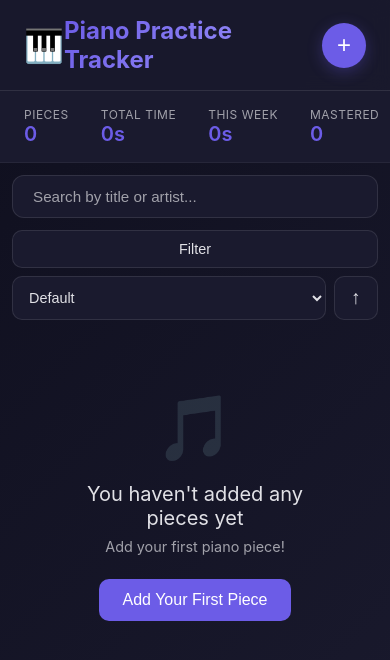
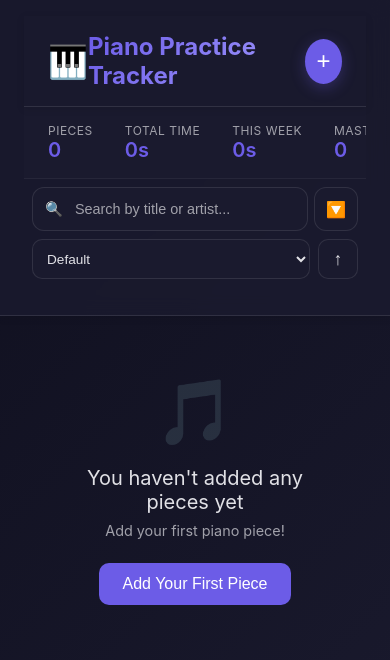
Before and after one commit to JIC-TRIC/piano-practice-tracker, a React (Vite) app: page / in a window 390 px wide. Shown: the top 660 px of the page. Built offline with nearby package versions, Linux system fonts and the light colour scheme.

Commit message:
styling changes

```diff
--- a/src/App.css
+++ b/src/App.css
@@ -1,3 +1,21 @@
+/* App Header with Auto-Hide */
+.app-header {
+  position: sticky;
+  top: 0;
+  z-index: 100;
+  background: var(--background);
+  transition: transform 0.3s ease;
+  box-shadow: 0 2px 8px rgba(0, 0, 0, 0.1);
+}
+
+.app-header.hidden {
+  transform: translateY(-100%);
+}
+
+.app-header.visible {
+  transform: translateY(0);
+}
+
 /* Mobile-First Base Styles */
 .container {
   max-width: 1200px;
@@ -8,8 +26,9 @@
 .pieces-grid {
   display: grid;
   grid-template-columns: 1fr;
-  gap: 1rem;
+  gap: 0.75rem;
   animation: fadeIn 0.5s;
+  padding-bottom: 80px; /* Space for scroll-to-top button */
 }
 
 @keyframes fadeIn {
@@ -23,10 +42,67 @@
   }
 }
 
+/* Scroll to Top Button */
+.scroll-to-top {
+  position: fixed;
+  bottom: 24px;
+  right: 24px;
+  width: 56px;
+  height: 56px;
+  background: var(--primary);
+  color: white;
+  border: none;
+  border-radius: 50%;
+  font-size: 1.5rem;
+  cursor: pointer;
+  box-shadow: 0 4px 12px rgba(108, 92, 231, 0.4);
+  transition: all 0.3s ease;
+  opacity: 0;
+  visibility: hidden;
+  transform: scale(0.8);
+  z-index: 999;
+}
+
+.scroll-to-top.visible {
+  opacity: 1;
+  visibility: visible;
+  transform: scale(1);
+}
+
+.scroll-to-top:hover {
+  background: var(--primary-dark);
+  transform: scale(1.1);
+  box-shadow: 0 6px 20px rgba(108, 92, 231, 0.5);
+}
+
+.scroll-to-top:active {
+  transform: scale(0.95);
+}
+
+/* Mobile Optimization - 5-6 Cards auf dem Bildschirm */
+@media (max-width: 480px) {
+  .pieces-grid {
+    gap: 0.5rem;
+    grid-template-columns: 1fr;
+  }
+
+  .container {
+    padding: 0.5rem;
+  }
+
+  .scroll-to-top {
+    bottom: 16px;
+    right: 16px;
+    width: 48px;
+    height: 48px;
+    font-size: 1.25rem;
+  }
+}
+
 /* Small Mobile (360px+) */
 @media (min-width: 360px) {
   .pieces-grid {
-    grid-template-columns: repeat(auto-fill, minmax(280px, 1fr));
+    grid-template-columns: 1fr;
   }
 }
 
@@ -37,8 +113,8 @@
   }
 
   .pieces-grid {
-    grid-template-columns: repeat(auto-fill, minmax(300px, 1fr));
-    gap: 1.25rem;
+    grid-template-columns: repeat(auto-fill, minmax(280px, 1fr));
+    gap: 1rem;
   }
 }
 
@@ -49,8 +125,17 @@
   }
 
   .pieces-grid {
-    grid-template-columns: repeat(auto-fill, minmax(320px, 1fr));
-    gap: 1.5rem;
+    grid-template-columns: repeat(auto-fill, minmax(300px, 1fr));
+    gap: 1.25rem;
+  }
+
+  .app-header {
+    position: relative;
+    transform: none !important;
+  }
+
+  .app-header.hidden {
+    transform: none !important;
   }
 }
 
@@ -61,15 +146,15 @@
   }
 
   .pieces-grid {
-    grid-template-columns: repeat(auto-fill, minmax(340px, 1fr));
-    gap: 1.75rem;
+    grid-template-columns: repeat(auto-fill, minmax(320px, 1fr));
+    gap: 1.5rem;
   }
 }
 
 /* Large Desktop (1440px+) */
 @media (min-width: 1440px) {
   .pieces-grid {
-    grid-template-columns: repeat(auto-fill, minmax(360px, 1fr));
-    gap: 2rem;
+    grid-template-columns: repeat(auto-fill, minmax(340px, 1fr));
+    gap: 1.75rem;
   }
 }
--- a/src/App.jsx
+++ b/src/App.jsx
@@ -1,4 +1,4 @@
-import { useState, useMemo } from "react";
+import { useState, useMemo, useEffect } from "react";
 import "./App.css";
 import { useLocalStorage } from "./hooks/useLocalStorage";
 import Header from "./components/Header/Header";
@@ -27,6 +27,35 @@ function App() {
   const [youtubeUrl, setYoutubeUrl] = useState("");
   const [practicingPieceId, setPracticingPieceId] = useState(null);
   const [toast, setToast] = useState({ message: "", isVisible: false });
+  const [showScrollTop, setShowScrollTop] = useState(false);
+  const [headerVisible, setHeaderVisible] = useState(true);
+  const [lastScrollY, setLastScrollY] = useState(0);
+
+  // Scroll Handler für Auto-Hide Header
+  useEffect(() => {
+    const handleScroll = () => {
+      const currentScrollY = window.scrollY;
+
+      // Show/Hide Header basierend auf Scroll-Richtung
+      if (currentScrollY < lastScrollY || currentScrollY < 50) {
+        setHeaderVisible(true);
+      } else if (currentScrollY > lastScrollY && currentScrollY > 100) {
+        setHeaderVisible(false);
+      }
+
+      // Show Scroll-to-Top Button
+      setShowScrollTop(currentScrollY > 300);
+
+      setLastScrollY(currentScrollY);
+    };
+
+    window.addEventListener("scroll", handleScroll, { passive: true });
+    return () => window.removeEventListener("scroll", handleScroll);
+  }, [lastScrollY]);
+
+  const scrollToTop = () => {
+    window.scrollTo({ top: 0, behavior: "smooth" });
+  };
 
   const showToast = (message) => {
     setToast({ message, isVisible: true });
@@ -87,7 +116,6 @@ function App() {
     if (sort.sortBy === "random") {
       result = result.sort(() => Math.random() - 0.5);
     } else if (sort.sortBy === "lastPracticed") {
-      // Sortiere nach letztem Übungszeitpunkt (neueste zuerst)
       result = result.sort((a, b) => {
         const dateA = a.lastPracticed ? new Date(a.lastPracticed) : new Date(0);
         const dateB = b.lastPracticed ? new Date(b.lastPracticed) : new Date(0);
@@ -131,7 +159,7 @@ function App() {
         id: Date.now().toString(),
         ...pieceData,
         practiceTime: 0,
-        lastPracticed: null, // Initial null
+        lastPracticed: null,
         createdAt: new Date().toISOString(),
       };
       setPieces([...pieces, newPiece]);
@@ -173,7 +201,7 @@ function App() {
             ? {
                 ...p,
                 practiceTime: (p.practiceTime || 0) + seconds,
-                lastPracticed: timestamp, // Speichere Zeitpunkt
+                lastPracticed: timestamp,
               }
             : p
         )
@@ -190,16 +218,19 @@ function App() {
 
   return (
     <div className="App">
+      <div className={`app-header ${headerVisible ? "visible" : "hidden"}`}>
         <Header onAddClick={() => setIsAddModalOpen(true)} />
         <StatsBar pieces={pieces} />
-
         <div className="container">
           <FilterTabs
             onSearchChange={setSearchQuery}
             onFilterChange={setFilters}
             onSortChange={setSort}
           />
+        </div>
+      </div>
 
+      <div className="container">
         {processedPieces.length === 0 ? (
           <EmptyState onAddClick={() => setIsAddModalOpen(true)} />
         ) : (
@@ -216,6 +247,15 @@ function App() {
           </div>
         )}
       </div>
+
+      {/* Scroll to Top Button */}
+      <button
+        className={`scroll-to-top ${showScrollTop ? "visible" : ""}`}
+        onClick={scrollToTop}
+        title="Scroll to top"
+      >
+        ↑
+      </button>
 
       <AddEditModal
         isOpen={isAddModalOpen}
--- a/src/components/FilterTabs/FilterTabs.css
+++ b/src/components/FilterTabs/FilterTabs.css
@@ -5,8 +5,10 @@
   margin-bottom: 20px;
 }
 
-/* Search Bar */
-.search-bar {
+/* Search Bar mit Filter Button in einer Zeile */
+.search-filter-bar {
+  display: flex;
+  gap: 8px;
   width: 100%;
 }
 
@@ -19,6 +21,7 @@
   border-radius: 12px;
   padding: 0 12px;
   transition: all 0.3s ease;
+  flex: 1;
 }
 
 .search-input-wrapper:focus-within {
@@ -27,7 +30,7 @@
 }
 
 .search-icon {
-  font-size: 1.1rem;
+  font-size: 1rem;
   margin-right: 8px;
   color: var(--text-secondary);
 }
@@ -59,6 +62,7 @@
   justify-content: center;
   font-size: 0.9rem;
   transition: all 0.2s ease;
+  flex-shrink: 0;
 }
 
 .clear-search:hover {
@@ -66,50 +70,44 @@
   color: white;
 }
 
-/* Controls Bar */
-.controls-bar {
-  display: flex;
-  gap: 8px;
-  align-items: center;
-}
-
-.control-btn {
+/* Kompakter Filter Button mit Icon */
+.filter-btn {
   display: flex;
   align-items: center;
-  gap: 6px;
-  padding: 10px 16px;
+  justify-content: center;
+  width: 48px;
+  height: 48px;
   background: var(--surface);
   border: 1px solid rgba(255, 255, 255, 0.1);
-  border-radius: 10px;
+  border-radius: 12px;
   color: var(--text);
-  font-size: 0.9rem;
-  font-weight: 500;
   cursor: pointer;
   transition: all 0.3s ease;
   position: relative;
+  flex-shrink: 0;
 }
 
-.control-btn:hover {
+.filter-btn:hover {
   background: var(--surface-light);
   border-color: rgba(255, 255, 255, 0.2);
 }
 
-.control-btn.active {
+.filter-btn.active {
   background: var(--primary);
   border-color: var(--primary);
   color: white;
 }
 
-.control-btn.has-filters:not(.active) {
+.filter-btn.has-filters:not(.active) {
   border-color: var(--primary);
 }
 
-.control-icon {
-  font-size: 0.9rem;
+.filter-icon {
+  font-size: 1rem;
   transition: transform 0.3s ease;
 }
 
-.control-btn.active .control-icon {
+.filter-btn.active .filter-icon {
   transform: rotate(180deg);
 }
 
@@ -124,18 +122,23 @@
   border: 2px solid var(--surface);
 }
 
-.control-btn.active .active-dot {
+.filter-btn.active .active-dot {
   background: white;
   border-color: var(--primary);
+}
+
+/* Controls Bar */
+.controls-bar {
+  display: flex;
+  gap: 8px;
+  align-items: center;
 }
 
 /* Sort Controls */
 .sort-controls {
   display: flex;
   gap: 8px;
-  margin-left: auto;
   flex: 1;
-  max-width: 280px;
 }
 
 .sort-select {
@@ -174,6 +177,7 @@
   align-items: center;
   justify-content: center;
   transition: all 0.3s ease;
+  flex-shrink: 0;
 }
 
 .reverse-btn:hover {
@@ -274,21 +278,34 @@
 }
 
 /* Mobile Optimization */
-@media (max-width: 640px) {
-  .controls-bar {
-    flex-direction: column;
+@media (max-width: 480px) {
+  .filter-sort-container {
     gap: 8px;
+    margin-bottom: 12px;
   }
 
-  .sort-controls {
-    width: 100%;
-    max-width: none;
-    margin-left: 0;
+  .search-filter-bar {
+    gap: 6px;
   }
 
-  .control-btn {
-    width: 100%;
-    justify-content: center;
+  .filter-btn {
+    width: 44px;
+    height: 44px;
+  }
+
+  .search-input {
+    font-size: 0.9rem;
+    padding: 10px 6px;
+  }
+
+  .search-icon {
+    font-size: 0.9rem;
+    margin-right: 6px;
+  }
+
+  .filter-panel {
+    padding: 12px;
+    gap: 16px;
   }
 
   .filter-chips {
@@ -298,6 +315,17 @@
   .filter-chip {
     font-size: 0.8rem;
     padding: 7px 12px;
+  }
+
+  .sort-select {
+    font-size: 0.85rem;
+    padding: 9px 10px;
+  }
+
+  .reverse-btn {
+    width: 40px;
+    height: 40px;
+    font-size: 1.1rem;
   }
 }
 
@@ -311,4 +339,9 @@
   .filter-panel {
     padding: 20px;
   }
+
+  .filter-btn {
+    width: 52px;
+    height: 52px;
+  }
 }
--- a/src/components/FilterTabs/FilterTabs.jsx
+++ b/src/components/FilterTabs/FilterTabs.jsx
@@ -20,9 +20,9 @@ function FilterTabs({ onFilterChange, onSortChange, onSearchChange }) {
   ];
 
   const progressOptions = [
-    { value: "all", label: "Alle Progress Levels" },
+    { value: "all", label: "All Progress Levels" },
     { value: "not_started", label: "Not Started" },
-    { value: "hands_separate", label: "Separate Hands" },
+    { value: "hands_separate", label: "Hands Separately" },
     { value: "hands_together", label: "Hands Together" },
     { value: "perfected", label: "Perfected" },
     { value: "memorized", label: "Memorized" },
@@ -30,7 +30,7 @@ function FilterTabs({ onFilterChange, onSortChange, onSearchChange }) {
 
   const sortOptions = [
     { value: "default", label: "Default" },
-    { value: "random", label: "Randopm" },
+    { value: "random", label: "Random" },
     { value: "lastPracticed", label: "Last Practiced" },
     { value: "progress", label: "Progress" },
     { value: "difficulty", label: "Difficulty" },
@@ -70,9 +70,10 @@ function FilterTabs({ onFilterChange, onSortChange, onSearchChange }) {
 
   return (
     <div className="filter-sort-container">
-      {/* Suchfeld */}
-      <div className="search-bar">
+      {/* Search Bar mit Filter Button */}
+      <div className="search-filter-bar">
         <div className="search-input-wrapper">
+          <span className="search-icon">🔍</span>
           <input
             type="text"
             className="search-input"
@@ -92,20 +93,21 @@ function FilterTabs({ onFilterChange, onSortChange, onSearchChange }) {
             </button>
           )}
         </div>
-      </div>
 
-      {/* Filter & Sort Controls */}
-      <div className="controls-bar">
         <button
-          className={`control-btn ${showFilters ? "active" : ""} ${
+          className={`filter-btn ${showFilters ? "active" : ""} ${
             hasActiveFilters ? "has-filters" : ""
           }`}
           onClick={() => setShowFilters(!showFilters)}
+          title="Filter options"
         >
-          Filter
+          <span className="filter-icon">🔽</span>
           {hasActiveFilters && <span className="active-dot"></span>}
         </button>
+      </div>
 
+      {/* Sort Controls */}
+      <div className="controls-bar">
         <div className="sort-controls">
           <select
             className="sort-select"
```
Also changed, not shown: src/components/PieceCard/PieceCard.css (+67 -66 lines). Lines whose indentation alone changed are shown as unchanged.
